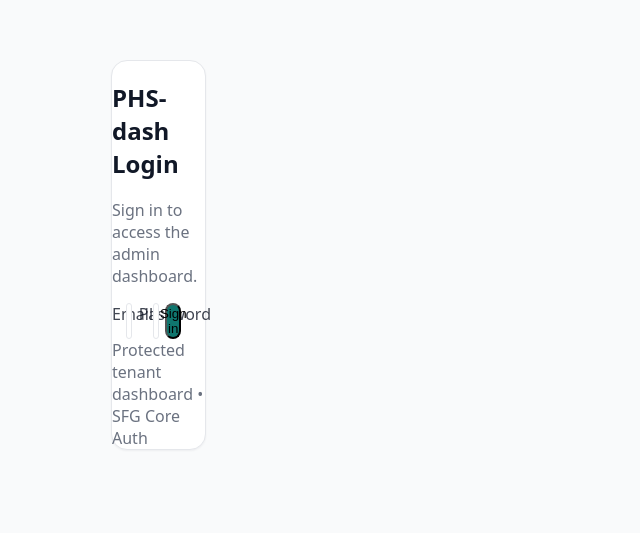
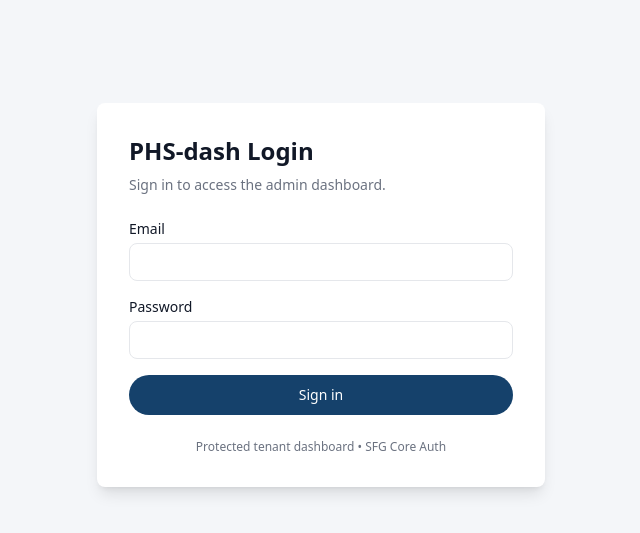
Before and after one commit to Jason16803/phs-dash, a React (Vite) app: page /login in a window 1280 px wide. Shown: the part 105-638 px from the top of the page, without its empty margins (319-959 px from the left). Built offline with nearby package versions, Linux system fonts and the light colour scheme.

Commit message:
added login styling

```diff
--- a/package.json
+++ b/package.json
@@ -18,6 +18,7 @@
   },
   "devDependencies": {
     "@eslint/js": "^9.39.1",
+    "@tailwindcss/postcss": "^4.1.18",
     "@types/react": "^19.2.7",
     "@types/react-dom": "^19.2.3",
     "@vitejs/plugin-react": "^5.1.1",
--- /dev/null
+++ b/postcss.config.cjs
@@ -0,0 +1,6 @@
+module.exports = {
+  plugins: {
+    "@tailwindcss/postcss": {},
+    autoprefixer: {},
+  },
+};
--- a/src/branding/theme.phs.js
+++ b/src/branding/theme.phs.js
@@ -7,8 +7,14 @@ export const phsTheme = {
     border: "#e5e7eb",
     text: "#111827",
     muted: "#6b7280",
-    primary: "#0b7d7d", // TODO: replace with PHS primary
-    primarySoft: "rgba(11,125,125,0.10)",
+
+    // PHS Brand Blues
+    primary: "#15416b",
+    primarySoft: "rgba(21,65,107,0.10)",
+
+    // (optional but recommended for hovers)
+    primaryHover: "#205a92",
+    primaryDark: "#0f2a45",
   },
   typography: {
     fontFamily:
--- a/src/index.css
+++ b/src/index.css
@@ -1,6 +1,7 @@
-@tailwind base;
-@tailwind components;
-@tailwind utilities;
+/* @import "./styles/tokens.css"; */
+@import "tailwindcss";
+@import "./styles/tokens.css";
+@config "../tailwind.config.cjs";
 
 
 :root{
@@ -9,8 +10,10 @@
   --phs-border: #e5e7eb;
   --phs-text: #111827;
   --phs-muted: #6b7280;
-  --phs-primary: #0b7d7d;
-  --phs-primary-soft: rgba(11,125,125,0.10);
+  /* --phs-primary: #15416b; */
+  --phs-primary-soft: rgba(21,65,107,0.10);
+  --phs-primary-hover: #205a92;
+  --phs-primary-dark: #0f2a45;
   --phs-font: system-ui, -apple-system, BlinkMacSystemFont, "Segoe UI", sans-serif;
   --phs-radius-lg: 18px;
   --phs-radius-xl: 24px;
--- a/src/layout/AdminLayout.jsx
+++ b/src/layout/AdminLayout.jsx
@@ -1,66 +1,90 @@
 // src/layout/AdminLayout.jsx
 import React from "react";
-import { NavLink, Outlet } from "react-router-dom";
+import { NavLink, Outlet, useNavigate } from "react-router-dom";
+
+function SideLink({ to, end, children }) {
+  return (
+    <NavLink
+      to={to}
+      end={end}
+      className={({ isActive }) =>
+        [
+          "block rounded-[var(--phs-radius-pill)] px-3 py-2 text-sm font-medium transition",
+          isActive
+            ? "bg-[var(--phs-primary-soft)] text-[var(--phs-primary)] ring-1 ring-[rgba(11,125,125,0.25)]"
+            : "text-[var(--phs-text)] hover:bg-black/5",
+        ].join(" ")
+      }
+    >
+      {children}
+    </NavLink>
+  );
+}
 
 export default function AdminLayout() {
+  const navigate = useNavigate();
+
+  const logout = () => {
+    localStorage.removeItem("sfg_access_token");
+    navigate("/login", { replace: true });
+  };
+
   return (
-    <div className="shell">
-      <aside className="sidebar">
-        <div className="brand">
-          <div className="logo">P</div>
+    <div className="min-h-screen bg-[var(--phs-bg)] text-[var(--phs-text)]">
+      <div className="flex min-h-screen">
+        {/* Sidebar */}
+        <aside className="w-[260px] shrink-0 border-r border-[var(--phs-border)] bg-[var(--phs-surface)] p-4">
+          <div className="mb-4 flex items-center gap-3">
+            <div className="flex h-10 w-10 items-center justify-center rounded-[var(--phs-radius-pill)] bg-[var(--phs-primary-soft)] font-extrabold text-[var(--phs-primary)]">
+              P
+            </div>
             <div>
-            <div className="brandTitle">PHS-dash</div>
-            <div className="brandSub">Services Dashboard</div>
+              <div className="font-extrabold leading-tight">PHS-dash</div>
+              <div className="text-xs text-[var(--phs-muted)]">Services Dashboard</div>
             </div>
           </div>
 
-        <nav className="nav">
-          <NavLink to="/admin" end className="navLink">
+          <nav className="flex flex-col gap-1">
+            <SideLink to="/admin" end>
               Dashboard
-          </NavLink>
-          <NavLink to="/admin/customers" className="navLink">
-            Customers
-          </NavLink>
-          <NavLink to="/admin/leads" className="navLink">
-            Leads
-          </NavLink>
-          <NavLink to="/admin/jobs" className="navLink">
-            Jobs
-          </NavLink>
-          <NavLink to="/admin/invoices" className="navLink">
-            Invoices
-          </NavLink>
-          <NavLink to="/admin/settings" className="navLink">
-            Settings
-          </NavLink>
+            </SideLink>
+            <SideLink to="/admin/customers">Customers</SideLink>
+            <SideLink to="/admin/leads">Leads</SideLink>
+            <SideLink to="/admin/jobs">Jobs</SideLink>
+            <SideLink to="/admin/invoices">Invoices</SideLink>
+            <SideLink to="/admin/settings">Settings</SideLink>
 
             <button
-            className="navLink navLinkBtn"
-            onClick={() => {
-              localStorage.removeItem("sfg_access_token");
-              window.location.href = "/login";
-            }}
               type="button"
+              onClick={logout}
+              className="mt-2 rounded-[var(--phs-radius-pill)] px-3 py-2 text-left text-sm font-medium text-[var(--phs-text)] hover:bg-black/5"
             >
               Logout
             </button>
           </nav>
         </aside>
 
-      <div className="main">
-        <header className="topbar">
+        {/* Main */}
+        <div className="flex min-w-0 flex-1 flex-col p-5">
+          <header className="mb-4 flex flex-col gap-3 sm:flex-row sm:items-center sm:justify-between">
             <div>
-            <h1 className="title">PHS Dashboard</h1>
-            <p className="subtitle">Customers, jobs, and invoices in one place.</p>
+              <h1 className="text-xl font-extrabold">PHS Dashboard</h1>
+              <p className="text-sm text-[var(--phs-muted)]">
+                Customers, jobs, and invoices in one place.
+              </p>
             </div>
 
-          <input className="search" placeholder="Search…" />
+            <input
+              className="w-full sm:w-[520px] rounded-[var(--phs-radius-pill)] border border-[var(--phs-border)] bg-[var(--phs-surface)] px-4 py-2 text-sm outline-none focus:ring-2 focus:ring-[var(--phs-primary)]"
+              placeholder="Search…"
+            />
           </header>
 
-        <main className="content">
+          <main className="flex flex-col gap-4">
             <Outlet />
           </main>
         </div>
       </div>
+    </div>
   );
 }
--- a/src/pages/Login.jsx
+++ b/src/pages/Login.jsx
@@ -1,5 +1,6 @@
 import React, { useState } from "react";
 import { useLocation, useNavigate } from "react-router-dom";
+// import "./styles/";
 import { coreLogin } from "../api/auth";
 
 export default function Login() {
@@ -43,62 +44,63 @@ export default function Login() {
 
 
 return (
-  <div className="min-h-screen bg-[var(--bg)] px-6 py-10 text-[var(--text)]">
-    <div className="mx-auto grid min-h-[calc(100vh-5rem)] max-w-[420px] place-items-center">
-      <div className="w-full rounded-[var(--r-xl)] border border-[var(--border)] bg-[var(--surface)] p-5 shadow-[var(--shadow-sm)]">
-        <div className="mb-4">
-          <h2 className="m-0 text-xl font-semibold tracking-tight">PHS-dash Login</h2>
-          <p className="mt-1 text-sm text-[var(--muted)]">
+  <div className="min-h-screen flex items-center justify-center bg-[var(--phs-bg)] px-4">
+    <div className="w-full max-w-md rounded-lg bg-white p-8 shadow-lg">
+      <h2 className="text-2xl font-semibold text-[var(--phs-text)]">
+        PHS-dash Login
+      </h2>
+
+      <p className="mt-2 text-sm text-[var(--phs-muted)]">
         Sign in to access the admin dashboard.
       </p>
-        </div>
 
-        <form onSubmit={handleSubmit} className="grid gap-3">
-          <label className="grid gap-1.5">
-            <span className="text-xs font-medium text-[var(--text)]/80">Email</span>
+      <form onSubmit={handleSubmit} className="mt-6 space-y-4">
+        <div>
+          <label className="block text-sm font-medium text-[var(--phs-text)]">
+            Email
+          </label>
           <input
             type="email"
             value={email}
             onChange={(e) => setEmail(e.target.value)}
             autoComplete="username"
             required
-              className="w-full rounded-[var(--r-lg)] border border-[var(--border)] bg-[var(--surface)] px-3 py-2 text-sm outline-none transition focus:border-[var(--primary)] focus:ring-2 focus:ring-[var(--primary)]/20"
+            className="mt-1 w-full rounded-lg border border-[var(--phs-border)] bg-white px-3 py-2 text-sm focus:outline-none focus:ring-2 focus:ring-[var(--phs-primary)]"
           />
+        </div>
+
+        <div>
+          <label className="block text-sm font-medium text-[var(--phs-text)]">
+            Password
           </label>
-
-          <label className="grid gap-1.5">
-            <span className="text-xs font-medium text-[var(--text)]/80">Password</span>
           <input
             type="password"
             value={password}
             onChange={(e) => setPassword(e.target.value)}
             autoComplete="current-password"
             required
-              className="w-full rounded-[var(--r-lg)] border border-[var(--border)] bg-[var(--surface)] px-3 py-2 text-sm outline-none transition focus:border-[var(--primary)] focus:ring-2 focus:ring-[var(--primary)]/20"
+            className="mt-1 w-full rounded-lg border border-[var(--phs-border)] bg-white px-3 py-2 text-sm focus:outline-none focus:ring-2 focus:ring-[var(--phs-primary)]"
           />
-          </label>
+        </div>
 
-          {error ? (
-            <div className="rounded-[var(--r-lg)] border border-[var(--danger)]/30 bg-[var(--danger)]/5 px-3 py-2 text-sm text-[var(--danger)]">
-              {error}
-            </div>
-          ) : null}
+        {error && <div className="text-sm text-red-600">{error}</div>}
 
         <button
           type="submit"
           disabled={loading}
-            className="mt-1 inline-flex w-full items-center justify-center rounded-[var(--r-full)] bg-[var(--secondary)] px-4 py-2.5 text-sm font-semibold text-white transition hover:bg-[var(--secondary)]/90 disabled:cursor-not-allowed disabled:opacity-70"
+          className="w-full rounded-full bg-[var(--phs-primary)] text-white py-2.5 text-sm font-medium hover:opacity-90 transition disabled:opacity-70"
         >
           {loading ? "Signing in..." : "Sign in"}
         </button>
       </form>
 
-        <div className="mt-4 text-xs text-[var(--muted)]">
+      <div className="mt-6 text-xs text-center text-[var(--phs-muted)]">
         Protected tenant dashboard • SFG Core Auth
-        </div>
       </div>
     </div>
   </div>
 );
 
+
+
 }
--- a/src/styles/tokens.css
+++ b/src/styles/tokens.css
@@ -1,18 +1,35 @@
 :root {
-  --bg: #f9fafb;
-  --surface: #ffffff;
-  --text: #111827;
-  --muted: #6b7280;
-  --border: #e5e7eb;
+  /* PHSLLC-style token names (so your dashboard can reuse the same theme language) */
+  --color-primary: #15416b;
+  --color-primary-light: #205a92;
+  --color-primary-dark: #0f2a45;
 
-  --primary: #15416b;
-  --primary-hover: #205a92;
-  --secondary: #0f766e;
-  --danger: #dc2626;
+  --color-secondary: #0f766e;
+  --color-accent: #f59e0b;
 
+  --color-gray-50: #f9fafb;
+  --color-gray-100: #f3f4f6;
+  --color-gray-200: #e5e7eb;
+  --color-gray-300: #d1d5db;
+  --color-gray-700: #374151;
+
+  --color-bg-body: #f9fafb;
+  --color-bg-surface: #ffffff;
+
+  --color-text-main: #111827;
+  --color-text-muted: #6b7280;
+  --color-text-inverse: #ffffff;
+
+  --color-danger: #dc2626;
+
+  --color-border-subtle: #e5e7eb;
+
+  /* Radius */
+  --r-lg: 12px;
   --r-xl: 16px;
-  --r-lg: 12px;
   --r-full: 9999px;
 
+  /* Shadow */
   --shadow-sm: 0 1px 2px rgba(15, 23, 42, 0.05);
+  --shadow-md: 0 4px 10px rgba(15, 23, 42, 0.08);
 }
--- /dev/null
+++ b/tailwind.config.cjs
@@ -0,0 +1,6 @@
+/** @type {import('tailwindcss').Config} */
+module.exports = {
+  content: ["./index.html", "./src/**/*.{js,jsx,ts,tsx}"],
+  theme: { extend: {} },
+  plugins: [],
+};
```
Also changed, not shown: src/branding/applyTheme.js (+7 -0 lines), 1 other file (tests, documents, lock files or other folders). Lines whose indentation alone changed are shown as unchanged.
